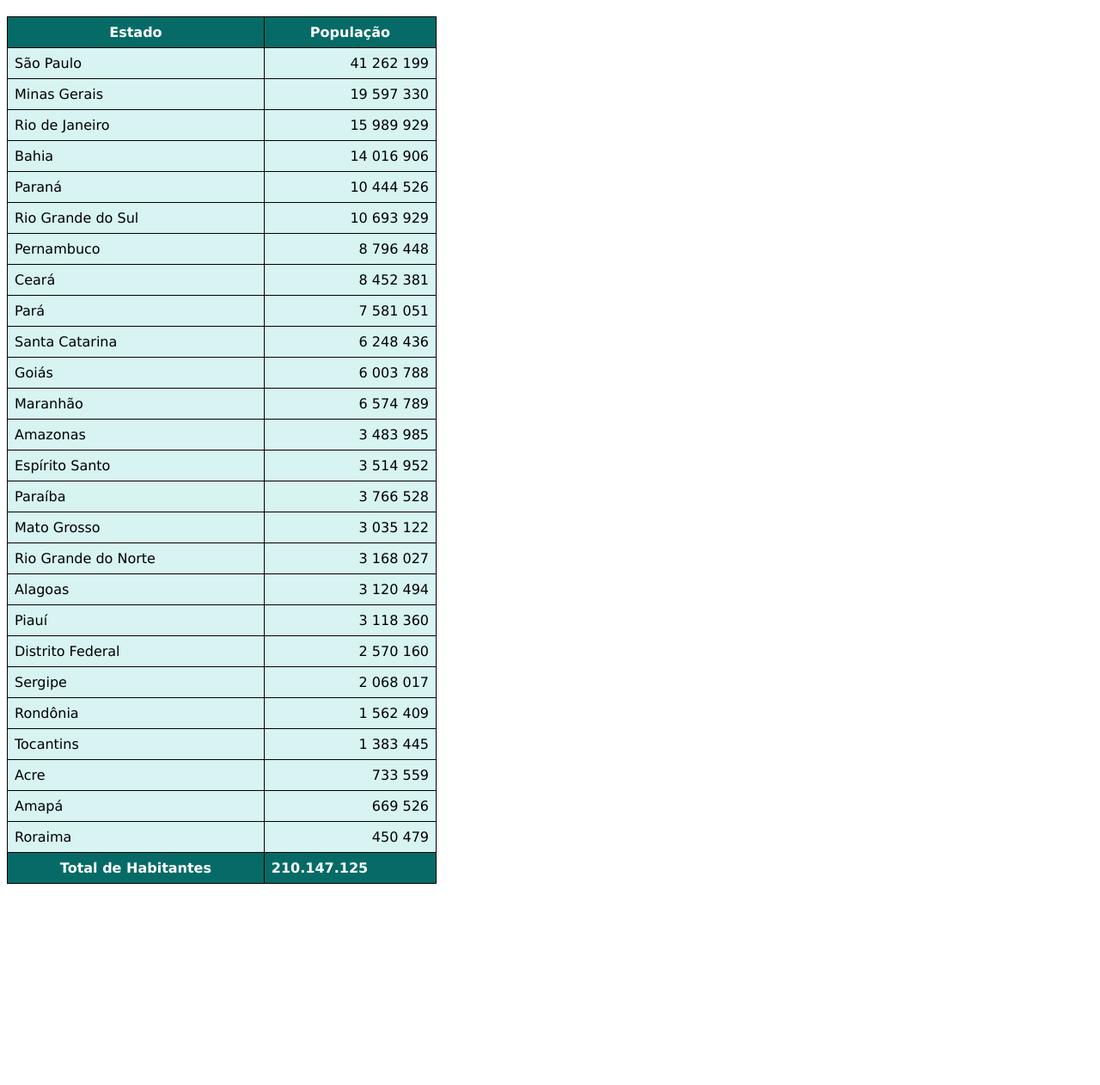
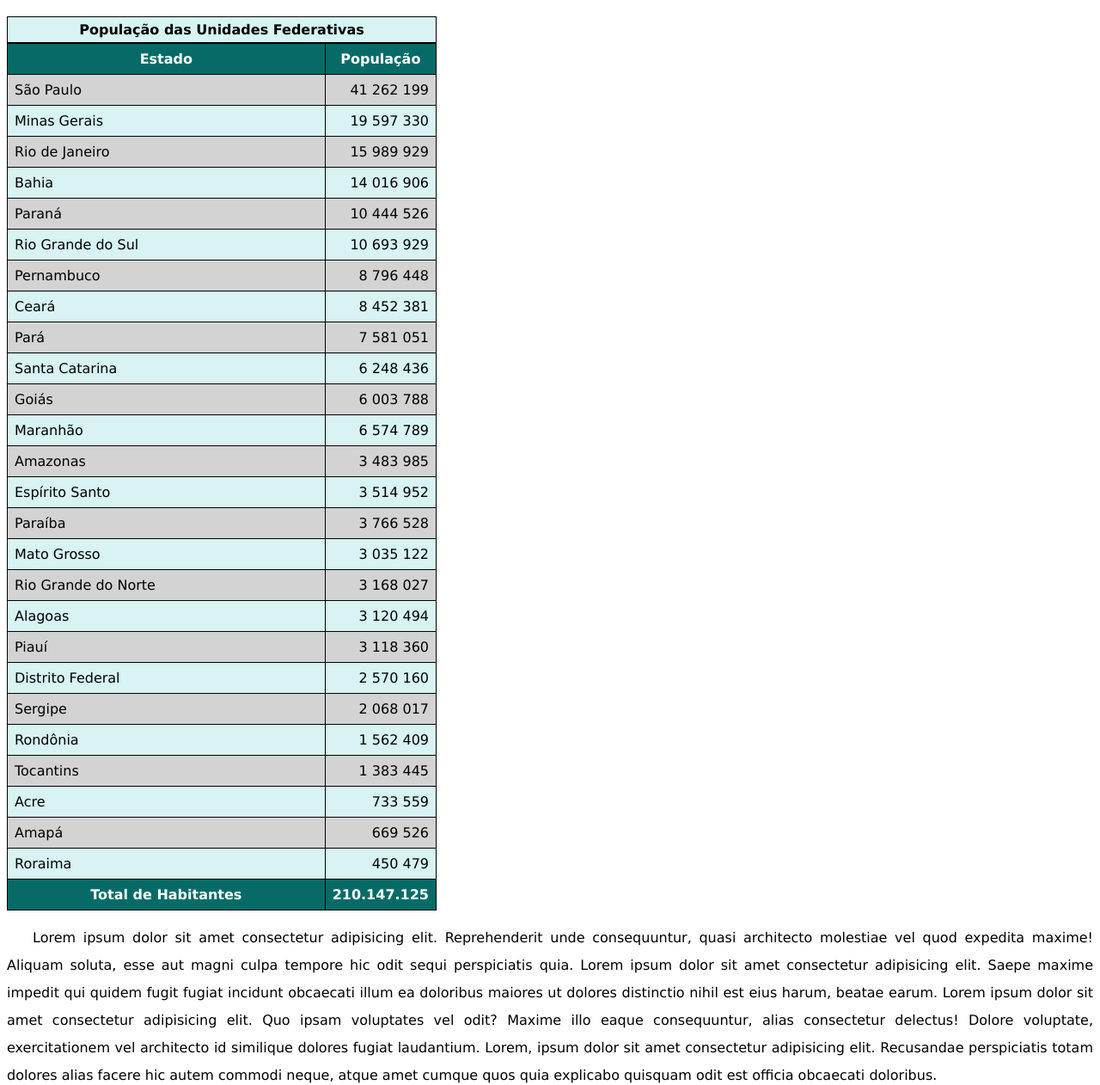
Before and after one commit to nataliapalombo/html-css, a plain HTML site: page exercicios/ex023/tabela002.html in a window 1280 px wide. Shown: the part 62-1324 px from the top of the page at 86% size. Before the commit the page ends 1098 px from the top, so only its background shows below. Drawn offline with Linux system fonts and the light colour scheme.

Commit message:
atualizando tabela002.html

```diff
--- a/exercicios/ex023/tabela002.html
+++ b/exercicios/ex023/tabela002.html
@@ -13,6 +13,7 @@
         table {
             border-collapse: collapse;
             width: 500px;
+            position: relative;
         }
 
         td, th {
@@ -20,27 +21,52 @@
             padding: 8px;
         }
 
+        caption {
+            background-color: rgb(215, 243, 242);
+            border: 1px solid black;
+            padding: 5px;
+            font-weight: bold;
+        }
+
+        thead > tr > th {
+            position: sticky;
+            top: 5px;
+            background-color: rgb(6, 107, 102);
+        }
+
         thead, tfoot {
             background-color: rgb(6, 107, 102);
             color: white;
         }
 
-        tbody {
+        tbody > tr:nth-child(even){ /* even = (2n) */
             background-color: rgb(215, 243, 242);
         }
 
+        tbody > tr:nth-child(odd) { /* odd = (2n -1) */
+            background-color: lightgray;
+        }
+
+
         td.num {
             text-align: right;
+        }
+
+        p {
+            text-align: justify;
+            text-indent: 30px;
+            line-height: 2em;
         }
     </style>
 </head>
 <body>
     <h1>Uso de tabelas grandes </h1>
     <table>
+        <caption> População das Unidades Federativas </caption>
         <thead>
             <tr>
-                <th>Estado</th>
-                <th>População</th>
+                <th scope="col">Estado</th>
+                <th scope="col" style="width: 100px;">População</th>
             </tr>
         </thead>
         <tbody>
@@ -150,9 +176,24 @@
             </tr>
         </tbody>
         <tfoot>
-            <th>Total de Habitantes</th>
+            <th scope="row">Total de Habitantes</th>
             <td><strong>210.147.125</strong></td>
         </tfoot>
     </table>
+    <p>
+        Lorem ipsum dolor sit amet consectetur adipisicing elit. Reprehenderit unde consequuntur, quasi architecto molestiae vel quod expedita maxime! Aliquam soluta, esse aut magni culpa tempore hic odit sequi perspiciatis quia. Lorem ipsum dolor sit amet consectetur adipisicing elit. Saepe maxime impedit qui quidem fugit fugiat incidunt obcaecati illum ea doloribus maiores ut dolores distinctio nihil est eius harum, beatae earum. Lorem ipsum dolor sit amet consectetur adipisicing elit. Quo ipsam voluptates vel odit? Maxime illo eaque consequuntur, alias consectetur delectus! Dolore voluptate, exercitationem vel architecto id similique dolores fugiat laudantium. Lorem, ipsum dolor sit amet consectetur adipisicing elit. Recusandae perspiciatis totam dolores alias facere hic autem commodi neque, atque amet cumque quos quia explicabo quisquam odit est officia obcaecati doloribus.
+    </p>
+
+    <p>
+        Lorem ipsum dolor sit amet consectetur adipisicing elit. Reprehenderit unde consequuntur, quasi architecto molestiae vel quod expedita maxime! Aliquam soluta, esse aut magni culpa tempore hic odit sequi perspiciatis quia. Lorem ipsum dolor sit amet consectetur adipisicing elit. Saepe maxime impedit qui quidem fugit fugiat incidunt obcaecati illum ea doloribus maiores ut dolores distinctio nihil est eius harum, beatae earum. Lorem ipsum dolor sit amet consectetur adipisicing elit. Quo ipsam voluptates vel odit? Maxime illo eaque consequuntur, alias consectetur delectus! Dolore voluptate, exercitationem vel architecto id similique dolores fugiat laudantium. Lorem, ipsum dolor sit amet consectetur adipisicing elit. Recusandae perspiciatis totam dolores alias facere hic autem commodi neque, atque amet cumque quos quia explicabo quisquam odit est officia obcaecati doloribus.
+    </p>
+
+    <p>
+        Lorem ipsum dolor sit amet consectetur adipisicing elit. Reprehenderit unde consequuntur, quasi architecto molestiae vel quod expedita maxime! Aliquam soluta, esse aut magni culpa tempore hic odit sequi perspiciatis quia. Lorem ipsum dolor sit amet consectetur adipisicing elit. Saepe maxime impedit qui quidem fugit fugiat incidunt obcaecati illum ea doloribus maiores ut dolores distinctio nihil est eius harum, beatae earum. Lorem ipsum dolor sit amet consectetur adipisicing elit. Quo ipsam voluptates vel odit? Maxime illo eaque consequuntur, alias consectetur delectus! Dolore voluptate, exercitationem vel architecto id similique dolores fugiat laudantium. Lorem, ipsum dolor sit amet consectetur adipisicing elit. Recusandae perspiciatis totam dolores alias facere hic autem commodi neque, atque amet cumque quos quia explicabo quisquam odit est officia obcaecati doloribus.
+    </p>
+
+    <p>
+        Lorem ipsum dolor sit amet consectetur adipisicing elit. Reprehenderit unde consequuntur, quasi architecto molestiae vel quod expedita maxime! Aliquam soluta, esse aut magni culpa tempore hic odit sequi perspiciatis quia. Lorem ipsum dolor sit amet consectetur adipisicing elit. Saepe maxime impedit qui quidem fugit fugiat incidunt obcaecati illum ea doloribus maiores ut dolores distinctio nihil est eius harum, beatae earum. Lorem ipsum dolor sit amet consectetur adipisicing elit. Quo ipsam voluptates vel odit? Maxime illo eaque consequuntur, alias consectetur delectus! Dolore voluptate, exercitationem vel architecto id similique dolores fugiat laudantium. Lorem, ipsum dolor sit amet consectetur adipisicing elit. Recusandae perspiciatis totam dolores alias facere hic autem commodi neque, atque amet cumque quos quia explicabo quisquam odit est officia obcaecati doloribus.
+    </p>
 </body>
 </html>
```
